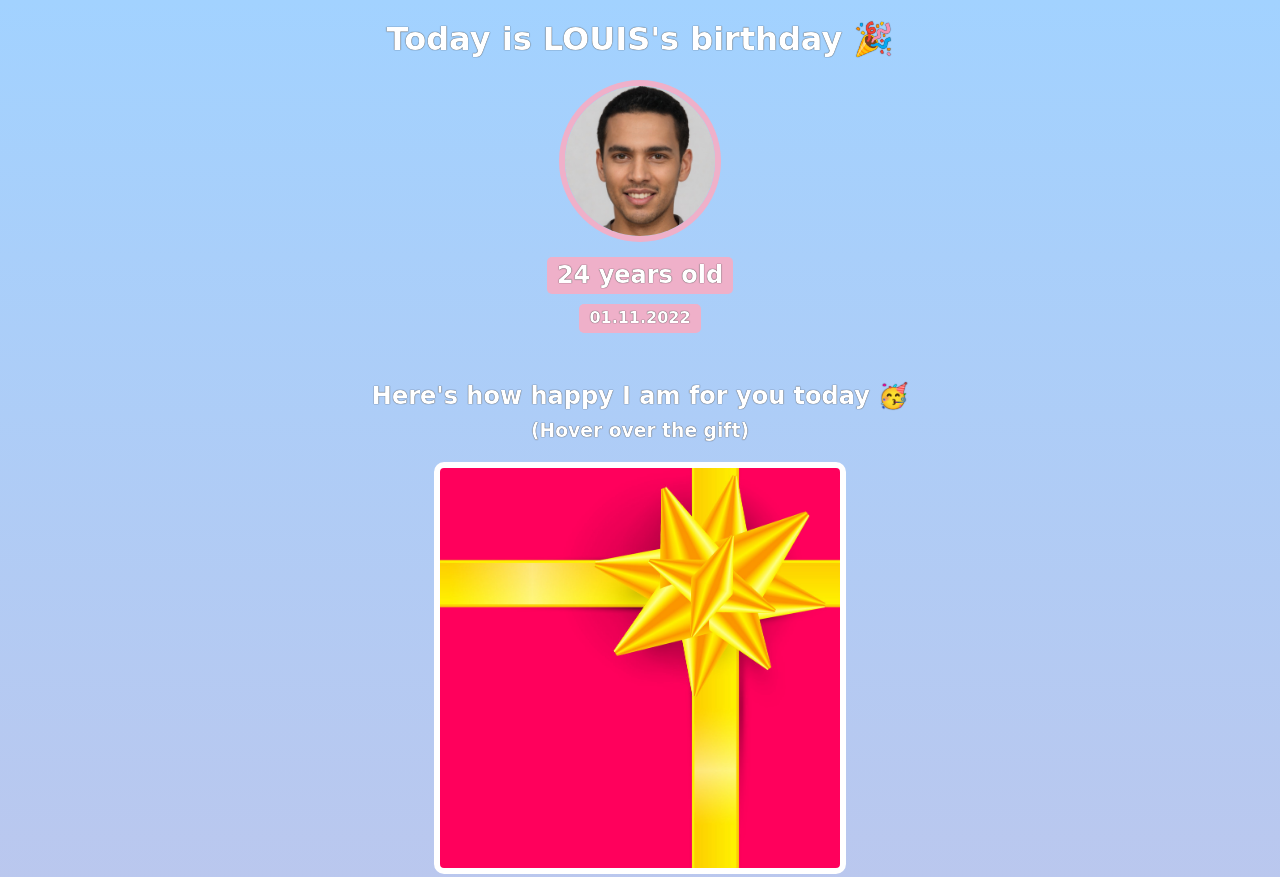
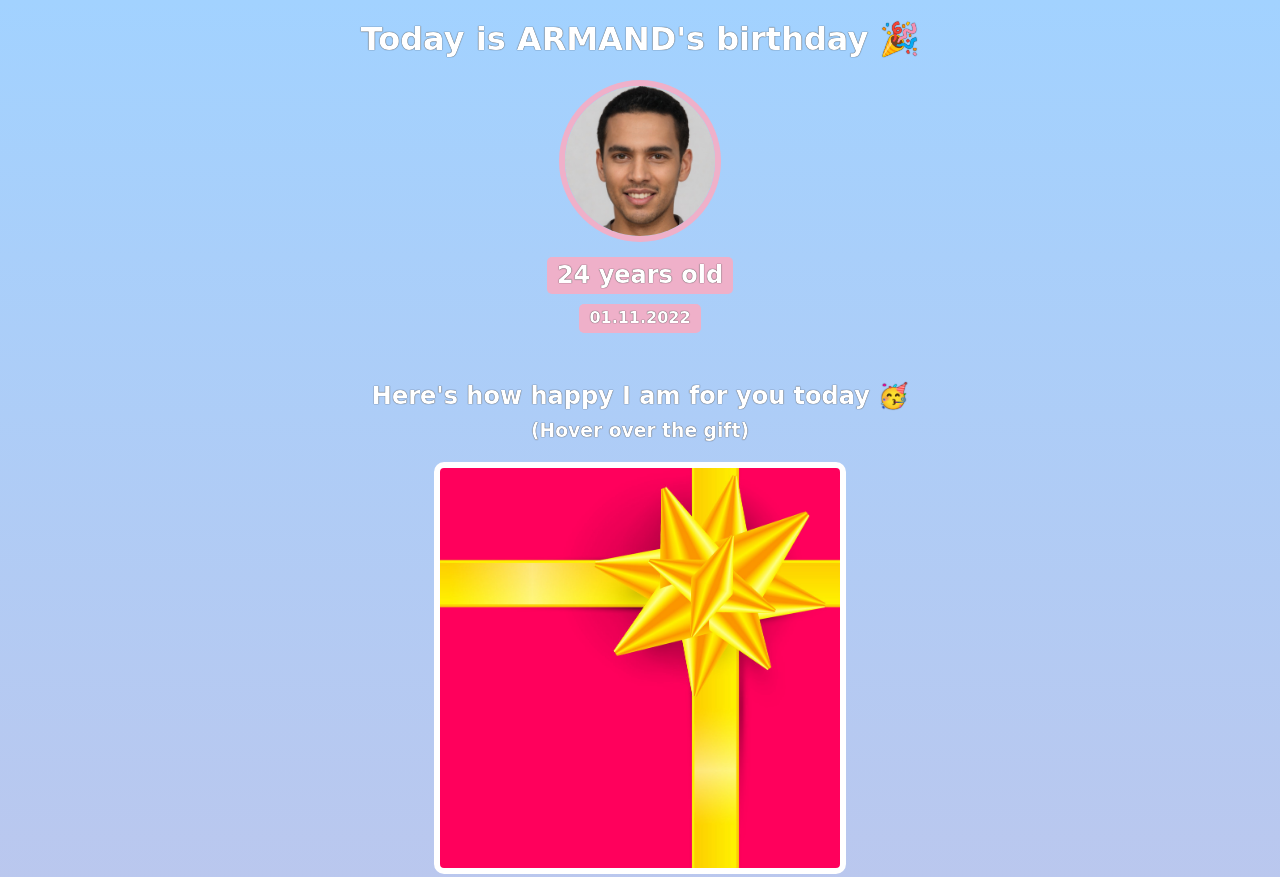
Before and after one commit to Hichem-Github/scrimbarepo, a plain HTML site: page index.html in a window 1280 px wide. Shown: the top 877 px of the page. Drawn offline with nearby package versions, Linux system fonts and the light colour scheme; a web font is replaced by a local one.

Commit message:
name change
LOUIS devient ARMAND

```diff
--- a/index.html
+++ b/index.html
@@ -7,7 +7,7 @@
     </head>
     <body>
         <div id="header">
-            <h1>Today is LOUIS's birthday 🎉</h1>
+            <h1>Today is ARMAND's birthday 🎉</h1>
             <img id="bff-img" src="images/nick.jpg">
             <h2 id="bday-age">24 years old</h2>
             <h4 id="bday-date">01.11.2022</h4>
```
